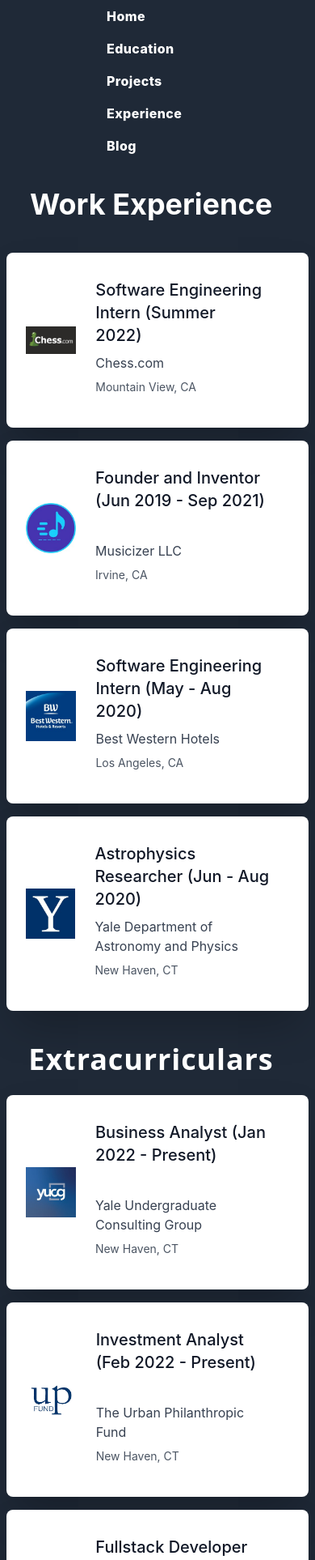
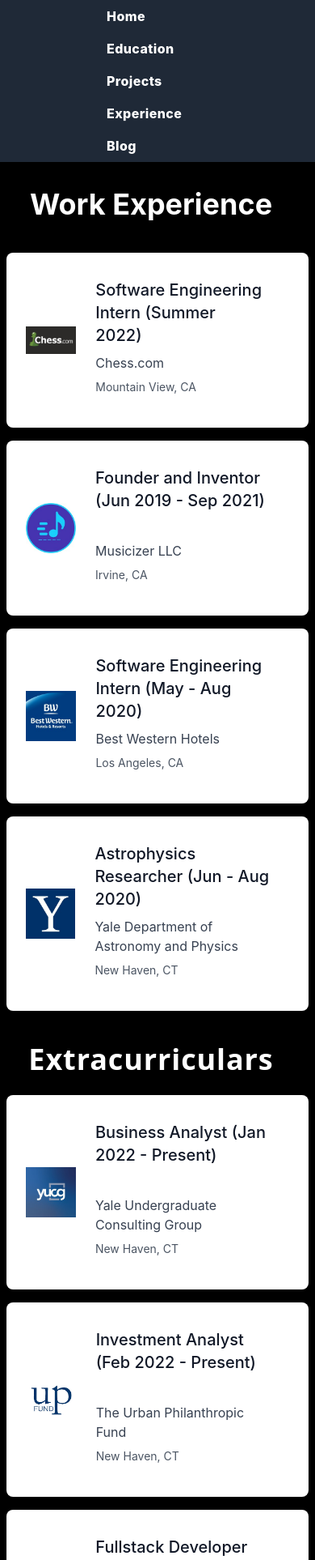
Before and after one commit to austinpower1258/landing, a Next.js app: page /experience in a window 390 px wide. Shown: the top 1926 px of the page at 81% size. Built offline with nearby package versions, Linux system fonts and the light colour scheme.

Commit message:
fix mobile format bug

```diff
--- a/pages/education.js
+++ b/pages/education.js
@@ -8,10 +8,10 @@
 
 export default function Education() {
     return (
-        <div className="min-h-screen bg-gray-800">
+        <div className="min-h-screen bg-black-800">
             <Navbar />
             <div className="mt-4 flex px-8 mr-4 p-4 text-white justify-center items-center">
-                <h1 className="text-4xl font-bold font-sans">
+                <h1 className="text-4xl font-bold">
                     Education
                 </h1>
             </div>
--- a/pages/experience.js
+++ b/pages/experience.js
@@ -15,7 +15,7 @@
 export default function Experience() {
     return (
 
-        <div className="min-h-screen bg-gray-800">
+        <div className="min-h-screen bg-black-800">
             <Navbar />
             <div className="flex mt-4 px-8 mr-4 p-4 text-white justify-center items-center">
                 <h1 className="text-4xl font-bold">
@@ -23,7 +23,7 @@
                 </h1>
             </div>
             <div className="flex justify-center p-2">
-                <div className="flex mt-4 md:flex-row md:max-w-3xl rounded-lg bg-white shadow-2xl hover:bg-purple-100 hover:shadow-purple-500/50 px-6 py-2">
+                <div className="flex mt-4 md:flex-row md:max-w-3xl rounded-lg bg-white shadow-2xl hover:bg-orange-100 hover:shadow-orange-500/50 px-6 py-2">
                     <Image src={chesscom}
                         className="w-full object-scale-down rounded-t-lg md:rounded-none md:rounded-l-lg" height={128} width={128} alt="Chess.com" />
                     <div className="p-6 flex flex-col justify-start">
@@ -83,7 +83,7 @@
             </div>
 
             <div className="flex justify-center p-2">
-                <div className="flex md:flex-row md:max-w-3xl rounded-lg bg-white shadow-2xl hover:bg-yellow-100 hover:shadow-yellow-500/50 px-6 py-2">
+                <div className="flex md:flex-row md:max-w-3xl rounded-lg bg-white shadow-2xl hover:bg-blue-100 hover:shadow-blue-500/50 px-6 py-2">
                     <Image src={yucg} className="w-full object-scale-down rounded-t-lg md:rounded-none md:rounded-l-lg" height={128} width={128} alt="Yale" />
                     <div className="p-6 flex flex-col justify-start">
                         <h5 className="text-gray-900 text-xl font-medium mb-2">Business Analyst (Jan 2022 - Present)&nbsp;&nbsp;&nbsp;&nbsp; &nbsp;&nbsp;&nbsp;&nbsp;&nbsp;&nbsp;&nbsp;&nbsp;&nbsp;&nbsp;</h5>
@@ -96,7 +96,7 @@
                 </div>
             </div>
             <div className="flex justify-center p-2">
-                <div className="flex md:flex-row md:max-w-3xl rounded-lg bg-white shadow-2xl hover:bg-yellow-100 hover:shadow-yellow-500/50 px-6 py-2">
+                <div className="flex md:flex-row md:max-w-3xl rounded-lg bg-white shadow-2xl hover:bg-gray-100 hover:shadow-gray-500/50 px-6 py-2">
                     <Image src={upfund} className="w-full object-scale-down rounded-t-lg md:rounded-none md:rounded-l-lg" height={128} width={128} alt="Yale" />
                     <div className="p-6 flex flex-col justify-start">
                         <h5 className="text-gray-900 text-xl font-medium mb-2">Investment Analyst (Feb 2022 - Present) &nbsp;&nbsp;&nbsp;&nbsp;&nbsp;&nbsp;&nbsp;&nbsp;&nbsp;</h5>
--- a/pages/projects.js
+++ b/pages/projects.js
@@ -76,7 +76,7 @@
             </p>
             <div className="flex justify-between mb-2">
               <span className="font-thin text-sm">Jun 2021</span>
-              <span className="sm:block hidden mb-2 text-gray-800 font-bold py-4 hover:underline"><Link href="https://twitter.com/austinywang/status/1424288644181893122?s=20">See demo</Link></span>
+              <span className="mb-2 py-4 text-gray-800 font-bold hover:underline"><Link href="https://twitter.com/austinywang/status/1424288644181893122?s=20">See demo</Link></span>
             </div>
           </div>
         </div>
--- a/styles/globals.css
+++ b/styles/globals.css
@@ -15,8 +15,8 @@
 }
 
 body {
-  background-color: white;
-  color: black;
+  background-color: black;
+  color: rgb(238, 238, 238);
 }
 
 @media (prefers-color-scheme: dark) {
```
Also changed, not shown: 1 other file (tests, documents, lock files or other folders).
